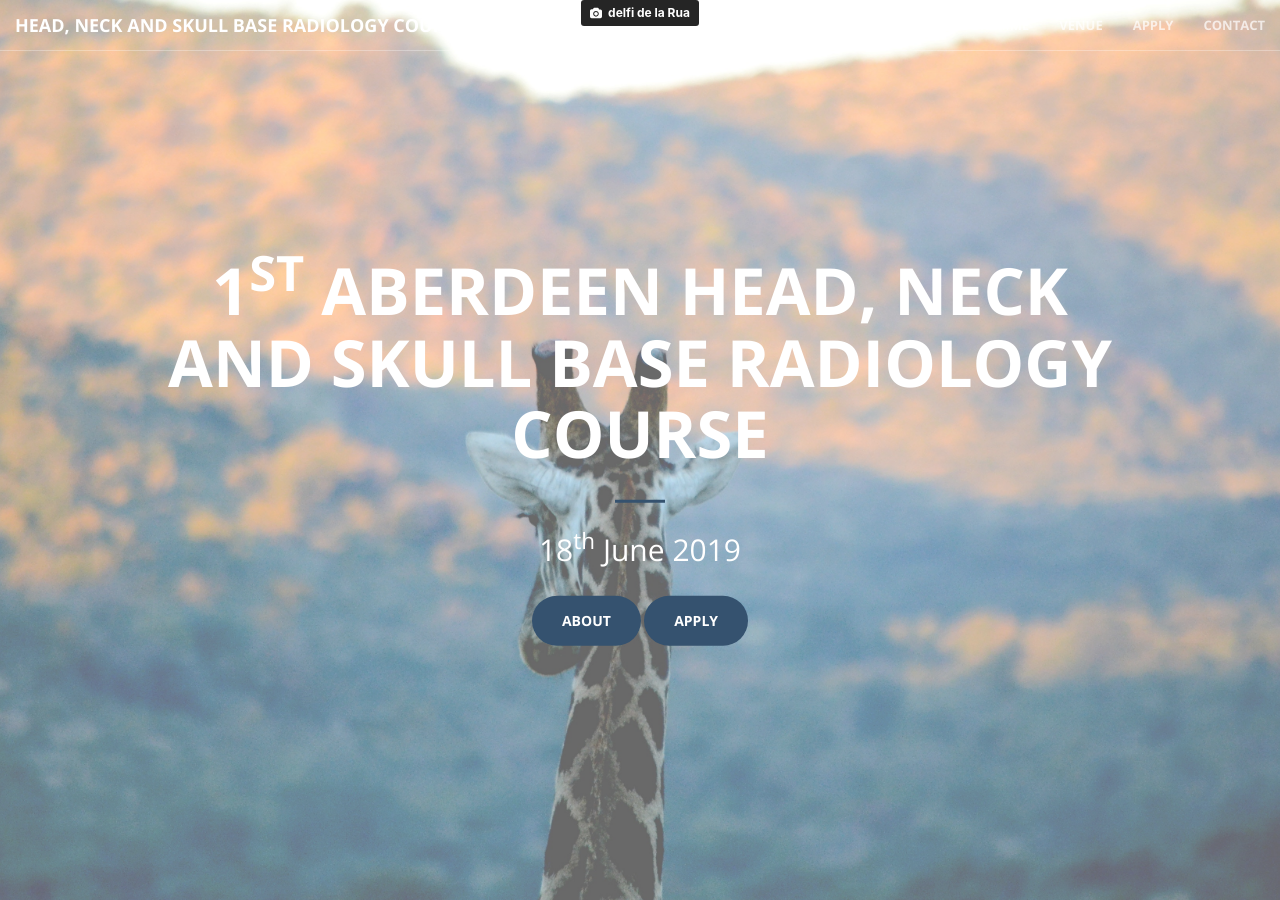
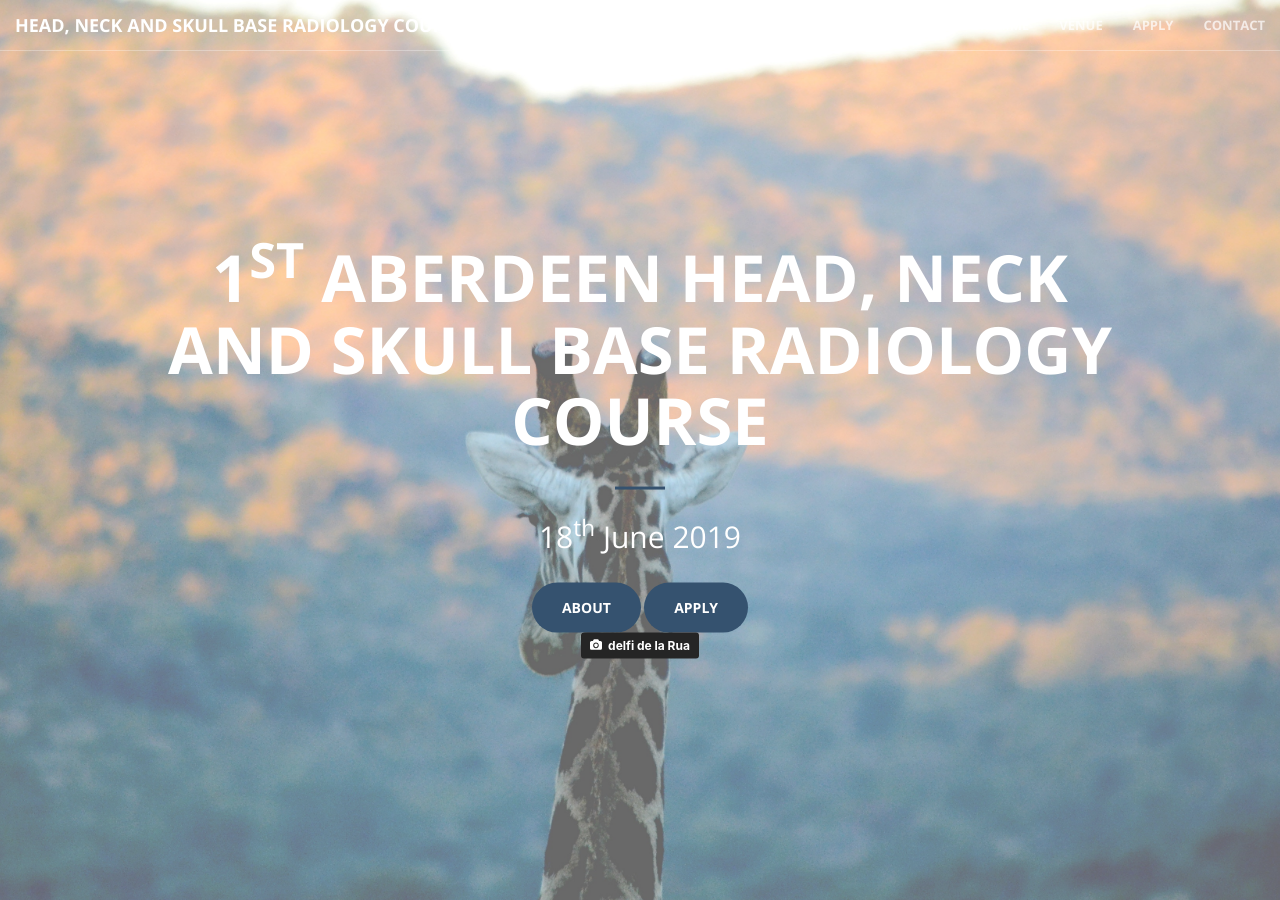
Before and after one commit to aberdeenradiology/aberdeenradiology.github.io, a Jekyll site: the page built from index.html, in a window 1280 px wide and 900 px high. Built offline with Jekyll 4.4.1, drawn with Linux system fonts in a browser that asks for light colours.

Commit message:
Update header.html

```diff
--- a/_includes/header.html
+++ b/_includes/header.html
@@ -8,6 +8,6 @@
             <a href="#about" class="btn btn-primary btn-xl page-scroll">About</a>
             <a href="#application" class="btn btn-primary btn-xl page-scroll">Apply</a>
         </div>
+        <a style="background-color:black;color:white;text-decoration:none;padding:4px 6px;font-family:-apple-system, BlinkMacSystemFont, &quot;San Francisco&quot;, &quot;Helvetica Neue&quot;, Helvetica, Ubuntu, Roboto, Noto, &quot;Segoe UI&quot;, Arial, sans-serif;font-size:12px;font-weight:bold;line-height:1.2;display:inline-block;border-radius:3px" href="https://unsplash.com/@delfidelarua7?utm_medium=referral&amp;utm_campaign=photographer-credit&amp;utm_content=creditBadge" target="_blank" rel="noopener noreferrer" title="Download free do whatever you want high-resolution photos from delfi de la Rua"><span style="display:inline-block;padding:2px 3px"><svg xmlns="http://www.w3.org/2000/svg" style="height:12px;width:auto;position:relative;vertical-align:middle;top:-1px;fill:white" viewBox="0 0 32 32"><title>unsplash-logo</title><path d="M20.8 18.1c0 2.7-2.2 4.8-4.8 4.8s-4.8-2.1-4.8-4.8c0-2.7 2.2-4.8 4.8-4.8 2.7.1 4.8 2.2 4.8 4.8zm11.2-7.4v14.9c0 2.3-1.9 4.3-4.3 4.3h-23.4c-2.4 0-4.3-1.9-4.3-4.3v-15c0-2.3 1.9-4.3 4.3-4.3h3.7l.8-2.3c.4-1.1 1.7-2 2.9-2h8.6c1.2 0 2.5.9 2.9 2l.8 2.4h3.7c2.4 0 4.3 1.9 4.3 4.3zm-8.6 7.5c0-4.1-3.3-7.5-7.5-7.5-4.1 0-7.5 3.4-7.5 7.5s3.3 7.5 7.5 7.5c4.2-.1 7.5-3.4 7.5-7.5z"></path></svg></span><span style="display:inline-block;padding:2px 3px">delfi de la Rua</span></a>
     </div>
-    <a style="background-color:black;color:white;text-decoration:none;padding:4px 6px;font-family:-apple-system, BlinkMacSystemFont, &quot;San Francisco&quot;, &quot;Helvetica Neue&quot;, Helvetica, Ubuntu, Roboto, Noto, &quot;Segoe UI&quot;, Arial, sans-serif;font-size:12px;font-weight:bold;line-height:1.2;display:inline-block;border-radius:3px" href="https://unsplash.com/@delfidelarua7?utm_medium=referral&amp;utm_campaign=photographer-credit&amp;utm_content=creditBadge" target="_blank" rel="noopener noreferrer" title="Download free do whatever you want high-resolution photos from delfi de la Rua"><span style="display:inline-block;padding:2px 3px"><svg xmlns="http://www.w3.org/2000/svg" style="height:12px;width:auto;position:relative;vertical-align:middle;top:-1px;fill:white" viewBox="0 0 32 32"><title>unsplash-logo</title><path d="M20.8 18.1c0 2.7-2.2 4.8-4.8 4.8s-4.8-2.1-4.8-4.8c0-2.7 2.2-4.8 4.8-4.8 2.7.1 4.8 2.2 4.8 4.8zm11.2-7.4v14.9c0 2.3-1.9 4.3-4.3 4.3h-23.4c-2.4 0-4.3-1.9-4.3-4.3v-15c0-2.3 1.9-4.3 4.3-4.3h3.7l.8-2.3c.4-1.1 1.7-2 2.9-2h8.6c1.2 0 2.5.9 2.9 2l.8 2.4h3.7c2.4 0 4.3 1.9 4.3 4.3zm-8.6 7.5c0-4.1-3.3-7.5-7.5-7.5-4.1 0-7.5 3.4-7.5 7.5s3.3 7.5 7.5 7.5c4.2-.1 7.5-3.4 7.5-7.5z"></path></svg></span><span style="display:inline-block;padding:2px 3px">delfi de la Rua</span></a>
 </header>
```
